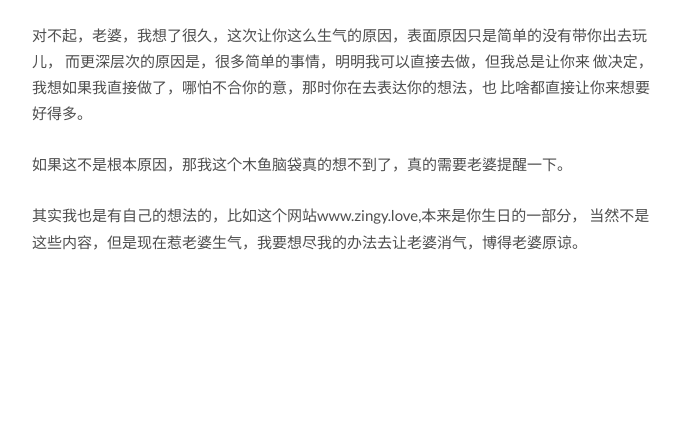
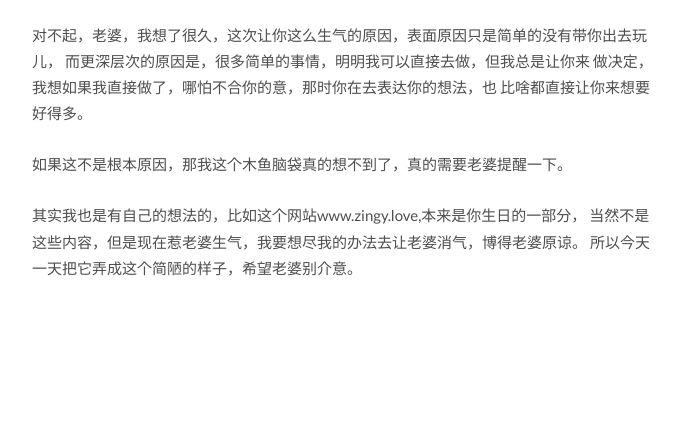
Before and after one commit to Tempoit/tempoit.github.io, a plain HTML site: page index.html in a window 1280 px wide. Shown: the part 376-800 px from the top of the page, without its empty margins (297-978 px from the left). Drawn offline with Linux system fonts and the light colour scheme.

Commit message:
更新 index.html

```diff
--- a/index.html
+++ b/index.html
@@ -57,7 +57,8 @@
 					比啥都直接让你来想要好得多。</p>
 					<p>如果这不是根本原因，那我这个木鱼脑袋真的想不到了，真的需要老婆提醒一下。</p>
 					<p>其实我也是有自己的想法的，比如这个网站www.zingy.love,本来是你生日的一部分，
-					当然不是这些内容，但是现在惹老婆生气，我要想尽我的办法去让老婆消气，博得老婆原谅。</p>
+					当然不是这些内容，但是现在惹老婆生气，我要想尽我的办法去让老婆消气，博得老婆原谅。
+					所以今天一天把它弄成这个简陋的样子，希望老婆别介意。</p>
 			</p>
 		</div>
 	</div>
```
